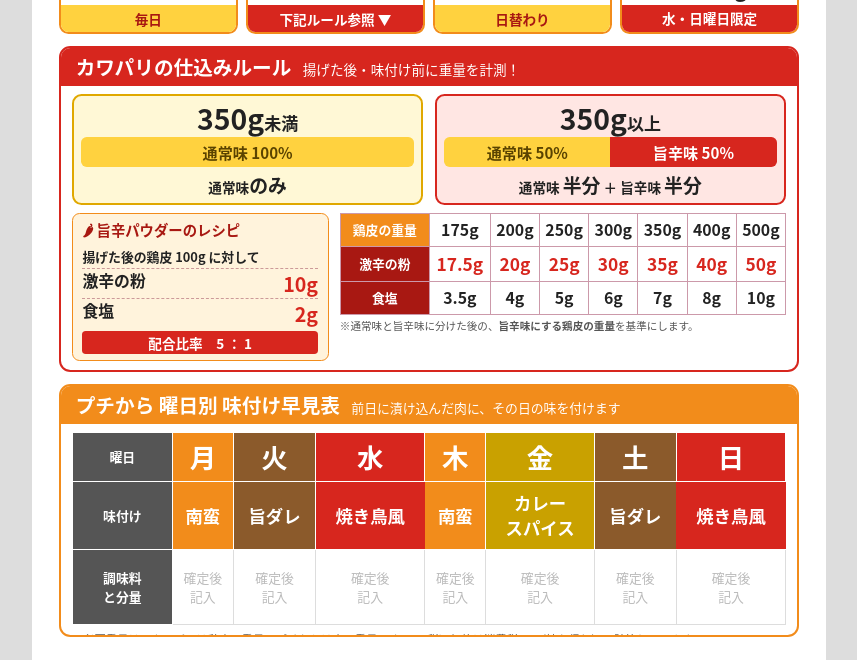
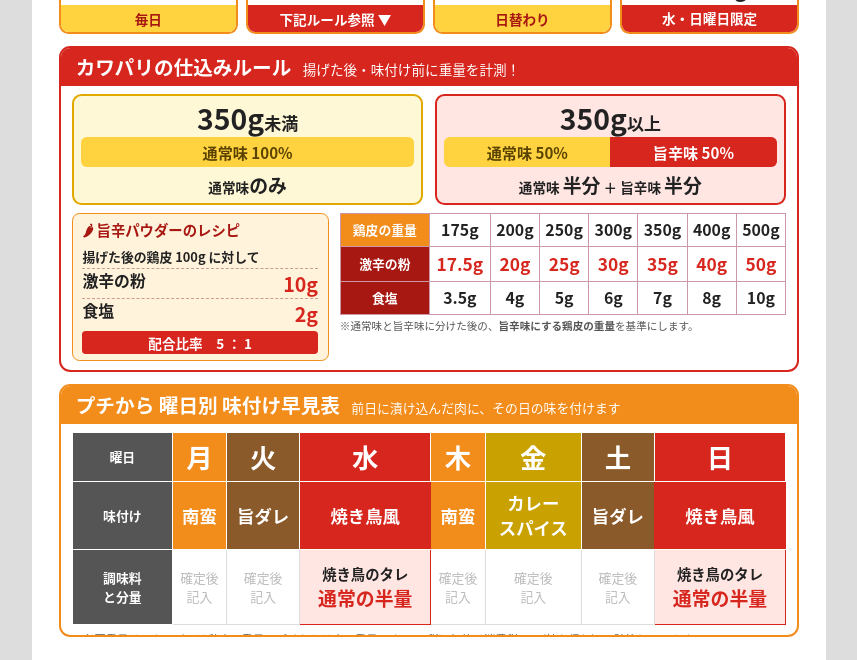
Before and after one commit to ahouprojectmaimai-beep/claude, a website: page counter-sheet/index.html in a window 1280 px wide. Shown: the part 463-1123 px from the top of the page, without its empty margins (211-1068 px from the left). Drawn offline with Linux system fonts and the light colour scheme.

Commit message:
水・日の焼き鳥風: タレは通常の半量を記載
Co-Authored-By: Claude Sonnet 5.5 <noreply@anthropic.com>
Claude-Session: https://claude.ai/code/session_01Xf9nxRsghuf2cc9Ftjbvjz

```diff
--- a/counter-sheet/index.html
+++ b/counter-sheet/index.html
@@ -194,7 +194,7 @@ th,td{border:.3mm solid #c9a;text-align:center}
       <tr><th>味付け</th>
         <td class="f c-nan">南蛮</td><td class="f c-uma">旨ダレ</td><td class="f c-yaki hl">焼き鳥風</td><td class="f c-nan">南蛮</td><td class="f c-cur">カレー<br>スパイス</td><td class="f c-uma">旨ダレ</td><td class="f c-yaki hl">焼き鳥風</td></tr>
       <tr><th>調味料<br>と分量</th>
-        <td class="m"><em>確定後<br>記入</em></td><td class="m"><em>確定後<br>記入</em></td><td class="m"><em>確定後<br>記入</em></td><td class="m"><em>確定後<br>記入</em></td><td class="m"><em>確定後<br>記入</em></td><td class="m"><em>確定後<br>記入</em></td><td class="m"><em>確定後<br>記入</em></td></tr>
+        <td class="m"><em>確定後<br>記入</em></td><td class="m"><em>確定後<br>記入</em></td><td class="m" style="background:#FFE6E3;border-color:#D7261E;color:#222;font-weight:900;font-size:3.8mm">焼き鳥のタレ<br><span style="color:#D7261E;font-size:5mm">通常の半量</span></td><td class="m"><em>確定後<br>記入</em></td><td class="m"><em>確定後<br>記入</em></td><td class="m"><em>確定後<br>記入</em></td><td class="m" style="background:#FFE6E3;border-color:#D7261E;color:#222;font-weight:900;font-size:3.8mm">焼き鳥のタレ<br><span style="color:#D7261E;font-size:5mm">通常の半量</span></td></tr>
     </table>
     <div class="foot">※必要重量は、カワパリは鶏皮の重量、プチからは肉の重量です。　※税込価格は消費税8%（持ち帰り）で計算しています。</div>
   </div>
```
Also changed, not shown: 1 other file.
